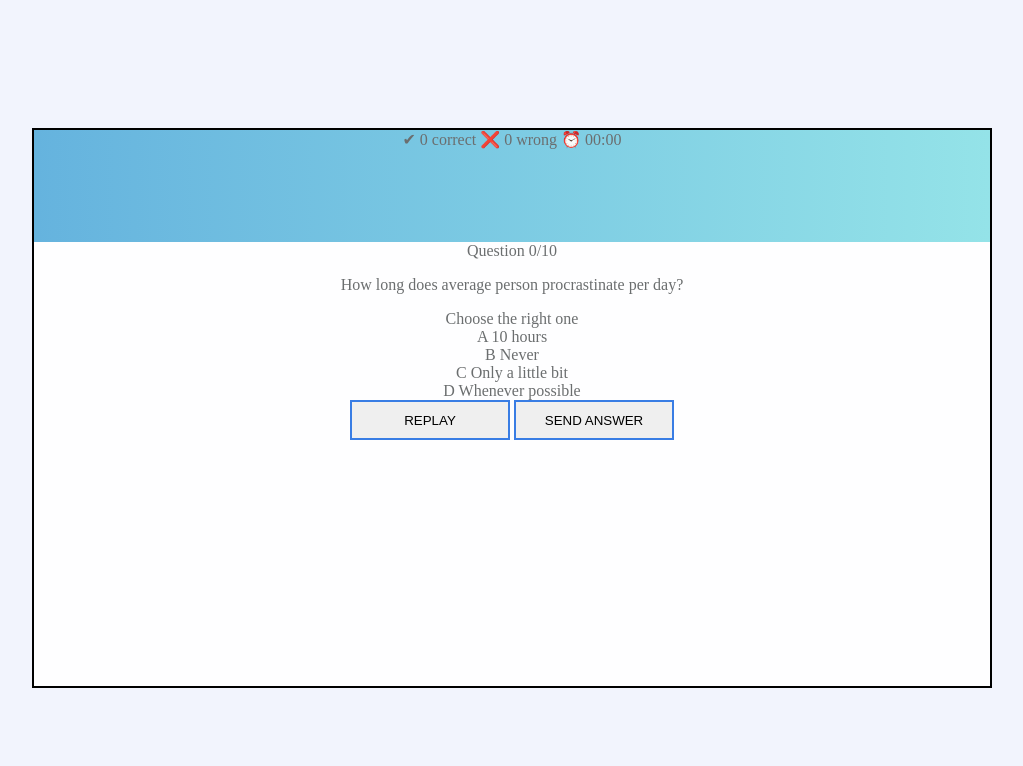
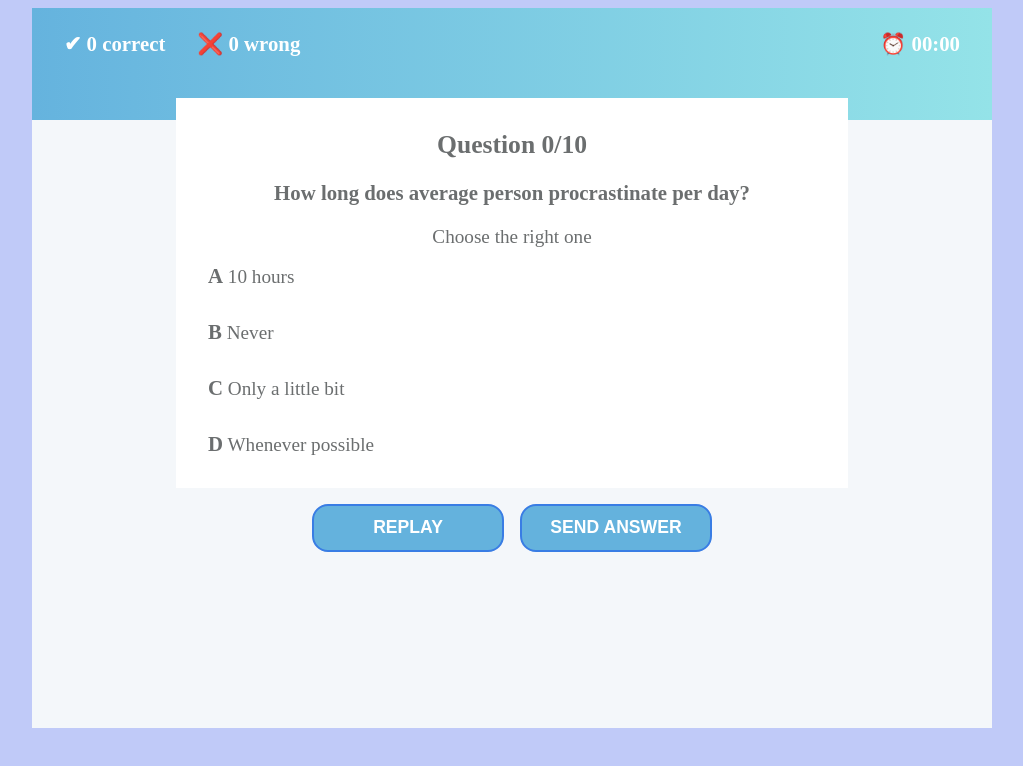
Before and after one commit to artisyn/QuizApp, a plain HTML site: page index.html in a window 1280 px wide. Shown: the whole page, without its empty margins (128-1151 px from the left). Drawn offline with Linux system fonts and the light colour scheme.

Commit message:
finished most of the css

```diff
--- a/css/style.css
+++ b/css/style.css
@@ -15,18 +15,20 @@ body {
 }
 
 body {
-	background-color: rgb(242, 244, 253);
+	background-color: rgb(192, 202, 248);
 	display: flex;
 	justify-content: center;
-	align-items: center;
+	align-items: flex-start;
 }
 
 .quizContainer {
-	background-color: rgb(254, 254, 255);
+	position: relative;
+	background-color: #f4f7fa;
 	color: rgb(107, 110, 111);
-	border: 2px solid black;
+	/* border: 2px solid black; */
 	width: 60rem;
-	min-height: 70vh;
+	min-height: 90vh;
+
 	text-align: center;
 	display: flex;
 	flex-direction: column;
@@ -42,10 +44,90 @@ body {
 	);
 	width: 100%;
 	height: 7rem;
+	font-size: 1.3rem;
+	font-weight: bold;
+	color: white;
+	padding-top: 1.5rem;
+}
+.time {
+	margin-right: 2rem;
+	float: right;
+}
+.correct,
+.wrong {
+	margin-left: 2rem;
+	float: left;
+}
+.uiMain {
+	padding-top: 2rem;
+	/* border: 1px solid red; */
+	background-color: white;
+	width: 70%;
+	min-height: 50vh;
+	max-height: fit-content;
+	z-index: 1;
+	position: absolute;
+	top: 90px;
+}
+.questionNum {
+	font-size: 1.6rem;
+	font-weight: bold;
+}
+.question {
+	font-size: 1.3rem;
+	font-weight: bold;
+}
+.answersContainer {
+	/* border: 1px solid green; */
+	min-height: 10rem;
+	margin-bottom: 1rem;
+}
+.instructions {
+	font-size: 1.2rem;
+}
+.answer {
+	padding: 1rem 2rem;
+	text-align: left;
+}
+.uiControl {
+	padding: 1rem 1rem;
+	min-height: fit-content;
+	/* border: 1px solid yellowgreen; */
+	display: flex;
+	gap: 1rem;
+	justify-content: center;
+	align-items: center;
+	background-color: #f4f7fa;
+}
+.answer {
+	font-size: 1.2rem;
+	border-radius: 1rem;
+	transition: all ease-in 0.2s;
+}
+.indicator {
+	font-size: 1.3rem;
+	font-weight: bold;
 }
 
 .btn {
-	width: 10rem;
-	height: 2.5rem;
+	font-size: 1.1rem;
+	font-weight: bold;
+	width: 12rem;
+	height: 3rem;
 	border: 2px solid rgb(57, 125, 228);
+	border-radius: 1rem;
+	color: white;
+	background-color: var(--COLORblue);
+	transition: all ease-in 0.2s;
 }
+.btn:hover {
+	color: var(--COLORblue);
+	background-color: white;
+}
+.answer:hover {
+	background: linear-gradient(
+		to right,
+		rgb(101, 179, 222),
+		rgb(148, 227, 232)
+	);
+}
--- a/index.html
+++ b/index.html
@@ -22,23 +22,23 @@
 				</p>
 				<span class="instructions">Choose the right one</span>
 				<div class="answersContainer">
-					<div class="answer">
+					<div class="answer answer1">
 						<span class="indicator">A</span> 10 hours
 					</div>
-					<div class="answer">
+					<div class="answer answer2">
 						<span class="indicator">B</span> Never
 					</div>
-					<div class="answer">
+					<div class="answer answer3">
 						<span class="indicator">C</span> Only a little bit
 					</div>
-					<div class="answer">
+					<div class="answer answer4">
 						<span class="indicator">D</span> Whenever possible
 					</div>
 				</div>
-			</div>
-			<div class="uiControl">
-				<button class="btn btn__replay">REPLAY</button>
-				<button class="btn btn__send">SEND ANSWER</button>
+				<div class="uiControl">
+					<button class="btn btn__replay">REPLAY</button>
+					<button class="btn btn__send">SEND ANSWER</button>
+				</div>
 			</div>
 		</div>
 	</body>
--- a/js/script.js
+++ b/js/script.js
@@ -1 +1,11 @@
 'use strict';
+const displayCorrect = document.querySelector('.correct');
+const displayWrong = document.querySelector('.wrong');
+const displayTime = document.querySelector('.time');
+const displayQuestionNum = document.querySelector('.questionNum');
+const question = document.querySelector('.question');
+
+const answer1 = document.querySelector('.answer1');
+
+const btnReplay = document.querySelector('.btn__replay');
+const btnSend = document.querySelector('.btn__send');
```
